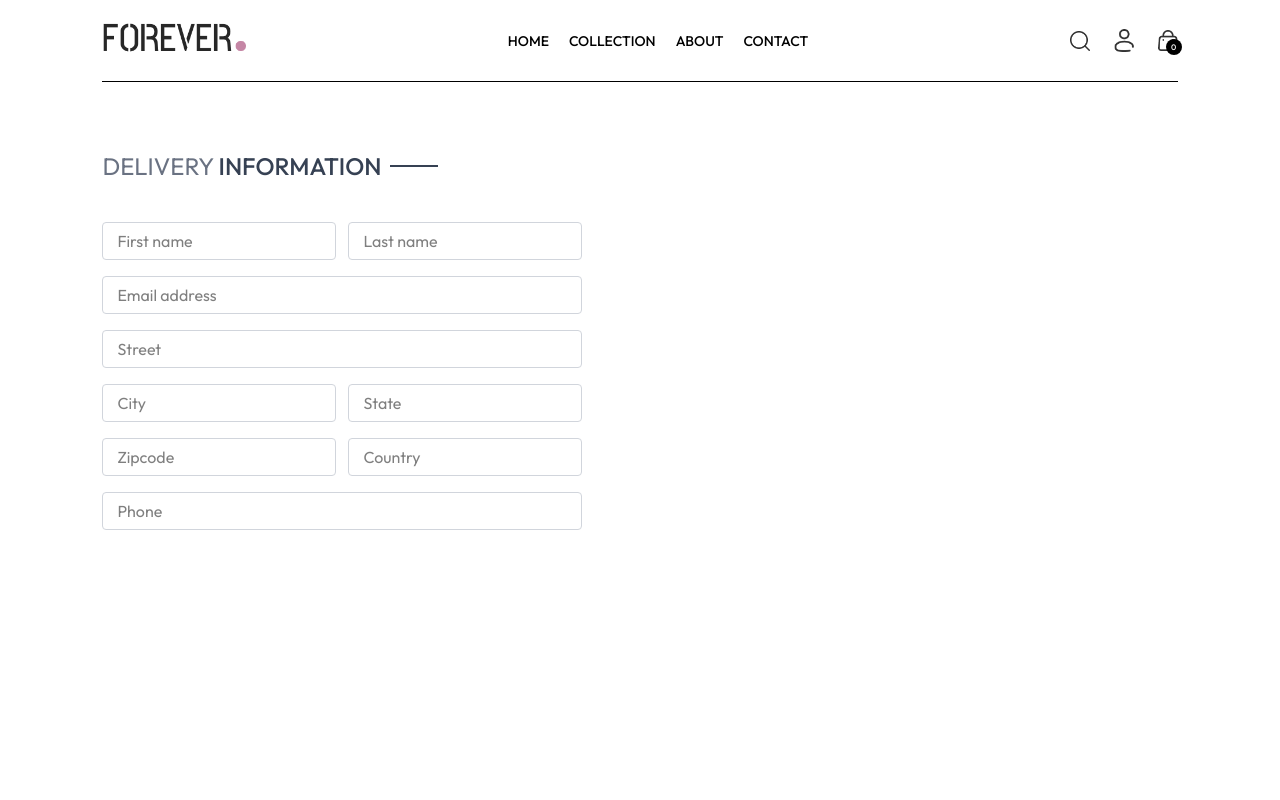
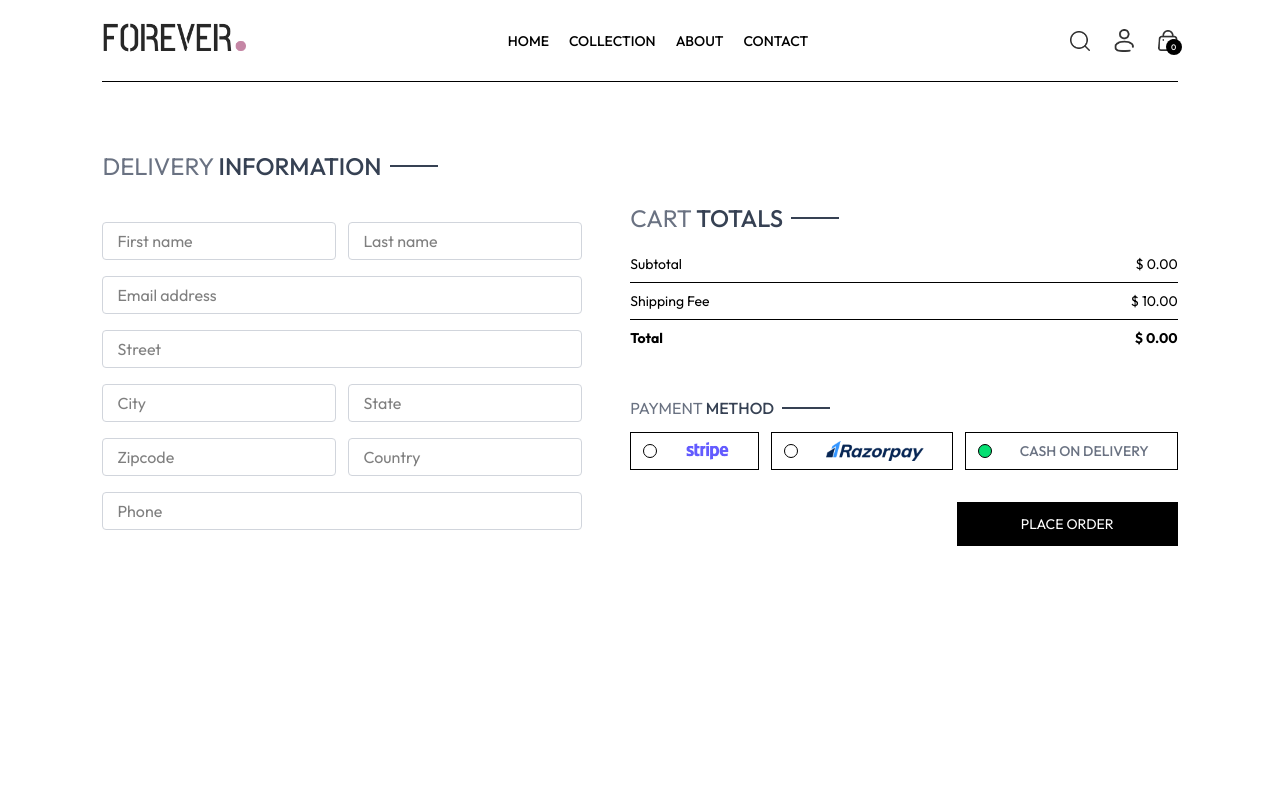
Before and after one commit to Madhavan-M07/Ecommerce_FullStack, a React (Vite) app in the folder frontend/: page /place-order in a window 1280 px wide. Shown: the top 800 px of the page. Built offline with nearby package versions, Linux system fonts and the light colour scheme.

Commit message:
feat:place order page completed need to start orders page

```diff
--- a/frontend/src/pages/PlaceOrder.jsx
+++ b/frontend/src/pages/PlaceOrder.jsx
@@ -1,7 +1,12 @@
-import React from "react";
+import React, { useContext, useState } from "react";
 import Title from "../components/Title";
+import CartTotal from "../components/CartTotal";
+import { assets } from "../assets/assets";
+import { ShopContext } from "../context/ShopContext";
 
 const PlaceOrder = () => {
+  const [method, setMethod] = useState("cod");
+  const {navigate} = useContext(ShopContext);
   return (
     <div className="flex flex-col sm:flex-row justify-between gap-4 pt-5 sm:pt-14 min-h-[80vh] border-t">
       {/* ----------------------Left Side------------------------- */}
@@ -30,7 +35,6 @@
           className="border border-gray-300 rounded py-1.5 px-3.5 w-full"
           type="text"
           placeholder="Street"
-
         />
         <div className="flex gap-3">
           <input
@@ -63,7 +67,47 @@
         />
       </div>
       {/* ---------------Right Side------------ */}
+      <div className="mt-8">
+        <div className="mt-8 min-w-80">
+          <CartTotal />
+        </div>
+        <div className="mt-12">
+          <Title text1={" PAYMENT "} text2={" METHOD "} />
+          {/* -----------------Payment Method selection ------ */}
+          <div className="flex gap-3 flex-col lg:flex-row ">
+            <div
+              onClick={() => setMethod("stripe")}
+              className="flex items-center gap-3 border p-2 px-3 cursor-pointer"
+            >
+              <p className={`min-w-3.5 h-3.5 border rounded-full ${method === 'stripe' ? 'bg-green-400':''}  `}></p>
 
+              <img className="h-5 mx-4" src={assets.stripe_logo} alt="" />
+            </div>
+            <div
+              onClick={() => setMethod("razorpay")}
+              className="flex items-center gap-3 border p-2 px-3 cursor-pointer"
+            >
+              <p className={`min-w-3.5 h-3.5 border rounded-full ${method === 'razorpay' ? 'bg-green-400':''}  `}></p>
+
+              <img className="h-5 mx-4" src={assets.razorpay_logo} alt="" />
+            </div>
+            <div
+              onClick={() => setMethod("cod")}
+              className="flex items-center gap-3 border p-2 px-3 cursor-pointer"
+            >
+              <p className={`min-w-3.5 h-3.5 border rounded-full  ${method === 'cod' ? 'bg-green-400':''}    `}></p>
+
+              <p className="text-gray-500 text-sm font-medium mx-4">
+                CASH ON DELIVERY
+              </p>
+            </div>
+          </div>
+          <div className="w-full text-end mt-8 ">
+            <button onClick={()=>navigate('/orders')} className="bg-black text-white px-16 py-3 text-sm"> PLACE ORDER </button>
+
+          </div>
+        </div>
+      </div>
     </div>
   );
 };
```
Lines whose indentation alone changed are shown as unchanged.
